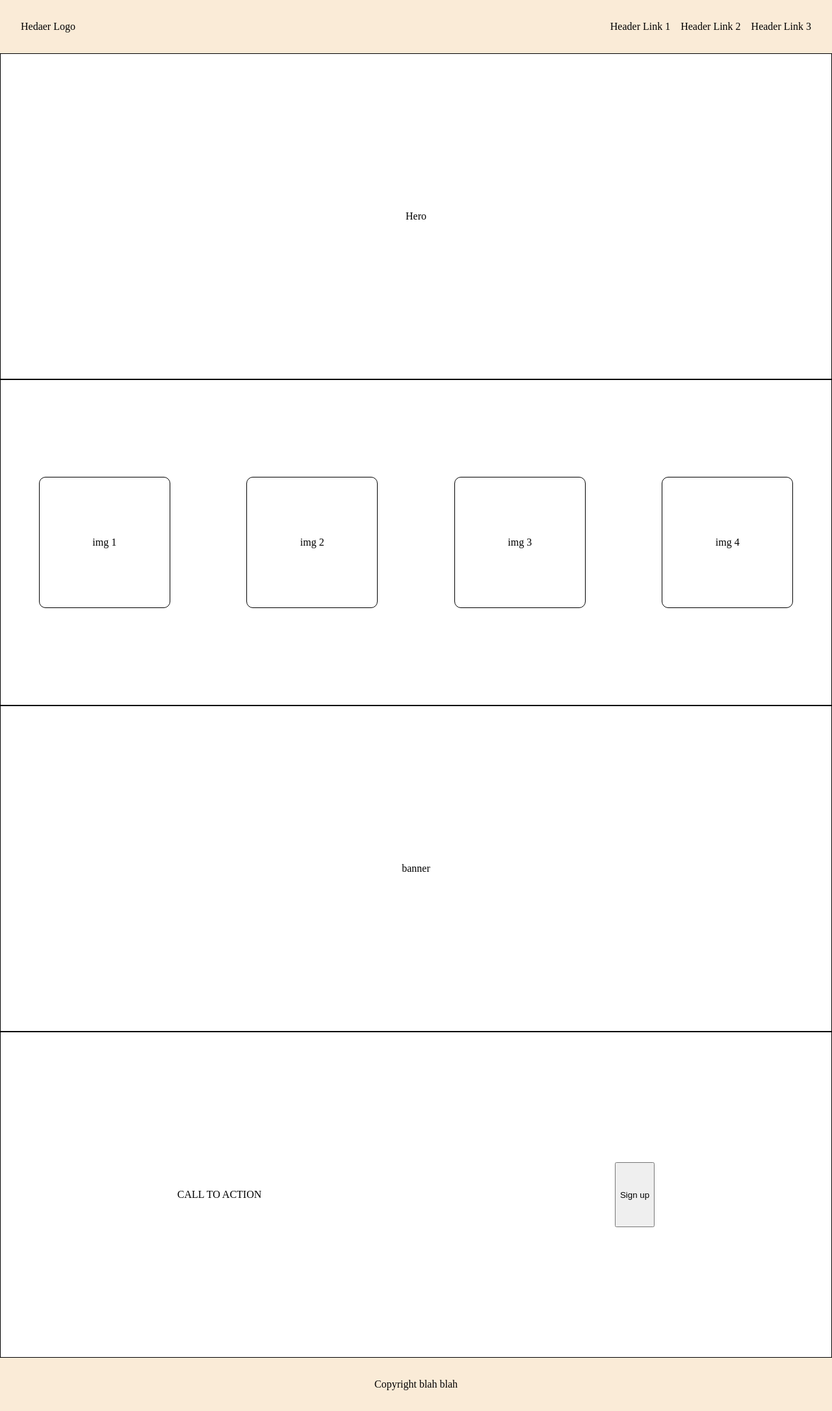
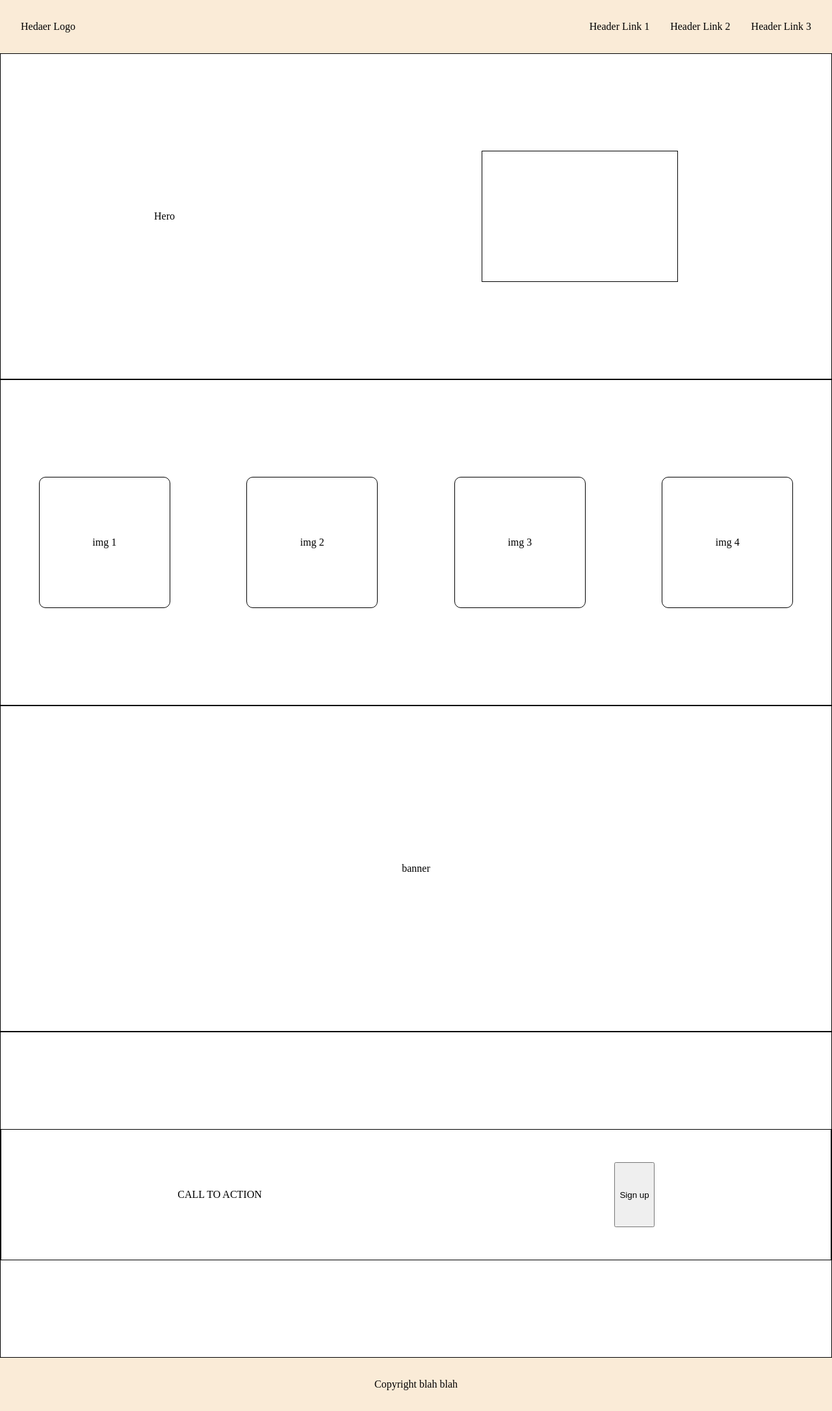
Before and after one commit to Sevamiau/odin-landing-page, a plain HTML site: page index.html in a window 1280 px wide. Shown: the whole page at 65% size. Drawn offline with Linux system fonts and the light colour scheme.

Commit message:
add images

```diff
--- a/index.html
+++ b/index.html
@@ -17,7 +17,10 @@
     </div>
 
     <div class="container">
-        <div class="hero">Hero</div>
+        <div class="hero">Hero
+            <div class="text"></div>
+            <div class="img1"></div>
+        </div>
         <div class="pictures">
             <div class="img">img 1</div>
             <div class="img">img 2</div>
@@ -27,9 +30,11 @@
         <div class="banner">
             <div class="banner-info">banner</div>
         </div>
-        <div class="cta">
-            <div class="cta-banner">CALL TO ACTION</div>
-            <button>Sign up</button>
+        <div class="cta-border">
+            <div class="cta">
+                <div class="cta-banner">CALL TO ACTION</div>
+                <button>Sign up</button>
+            </div>
         </div>
     </div>
 
--- a/style.css
+++ b/style.css
@@ -22,7 +22,7 @@ body {
 
 .items {
     display: flex;
-    gap: 16px;
+    gap: 32px;
 }
 
 
@@ -35,7 +35,7 @@ body {
 
 .hero {
     display: flex;
-    justify-content: center;
+    justify-content: space-evenly;
     align-items: center;
     flex: 1;
 }
@@ -53,11 +53,21 @@ body {
     align-items: center;
 }
 
+.cta-border {
+    display: flex;
+    justify-content: center;
+    align-items: center;
+}
+
 .cta {
     display: flex;
     justify-content: space-around;
     align-items: center;
+    width: 100pc;
+    height: 200px;
+    border: 1px solid black;
 }
+
 
 .img {
     height: 200px;
@@ -69,7 +79,13 @@ body {
     align-items: center;
 }
 
+.img1 {
+    height: 200px;
+    width: 300px;
+    border: 1px solid black;
+
+}
+
 button {
     height: 100px;
-
 }
```
